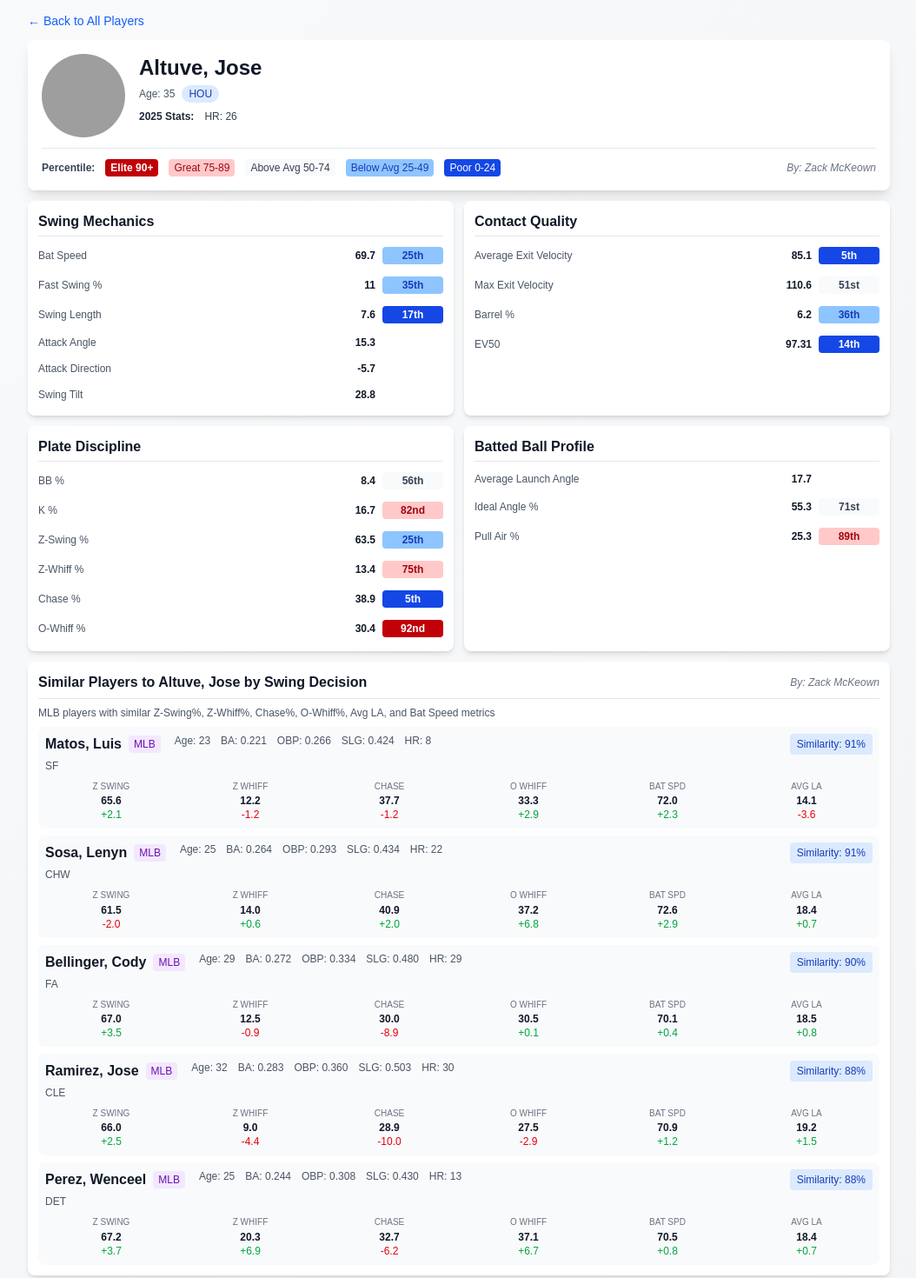
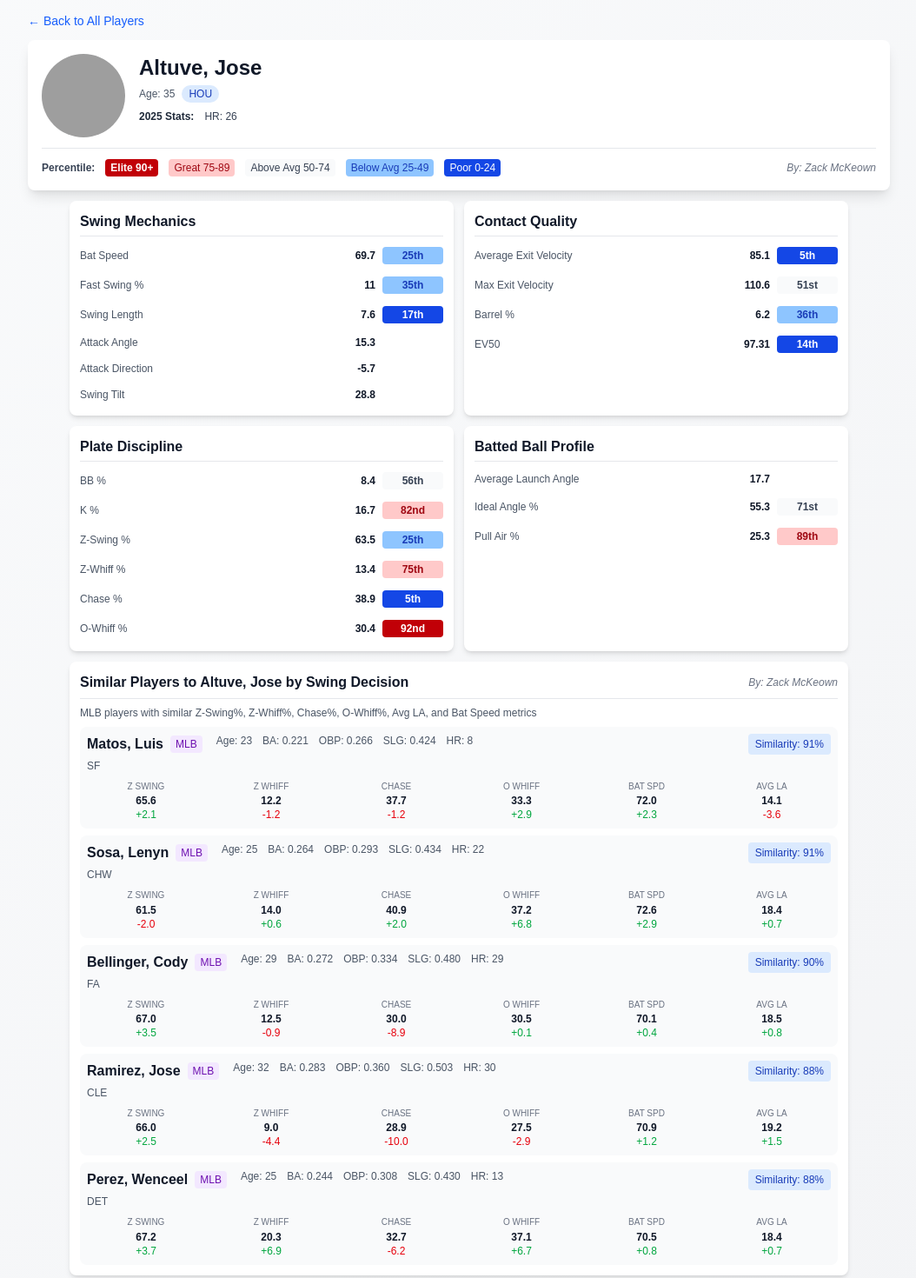
Before and after one commit to zackm1018003/baseball, a Next.js app: page /player/514888 in a window 1280 px wide. Shown: the top 1470 px of the page at 87% size, without its empty margins (112-1166 px from the left). Built offline with nearby package versions, Linux system fonts and the light colour scheme; no server answers; grey boxes are pictures that could not be loaded.

Commit message:
Center stat cards and similar players section

```diff
--- a/app/player/[id]/page.tsx
+++ b/app/player/[id]/page.tsx
@@ -417,7 +417,7 @@ export default function PlayerPage({ params }: PlayerPageProps) {
         </div>
 
         {/* Stats Sections - Compact Grid */}
-        <div className="grid grid-cols-1 md:grid-cols-2 gap-3">
+        <div className="grid grid-cols-1 md:grid-cols-2 gap-3 max-w-4xl mx-auto">
           {statSections.map((section) => (
             <div
               key={section.title}
@@ -461,7 +461,7 @@ export default function PlayerPage({ params }: PlayerPageProps) {
 
         {/* Similar Players by Swing Decision */}
         {similarPlayers.length > 0 && (
-          <div className="bg-white dark:bg-gray-800 rounded-lg shadow-md p-3 mt-3">
+          <div className="bg-white dark:bg-gray-800 rounded-lg shadow-md p-3 mt-3 max-w-4xl mx-auto">
             <div className="flex items-center justify-between mb-2 border-b border-gray-200 dark:border-gray-700 pb-1.5">
               <h2 className="text-base font-bold text-gray-900 dark:text-white">
                 Similar Players to {player.full_name} by Swing Decision
```
